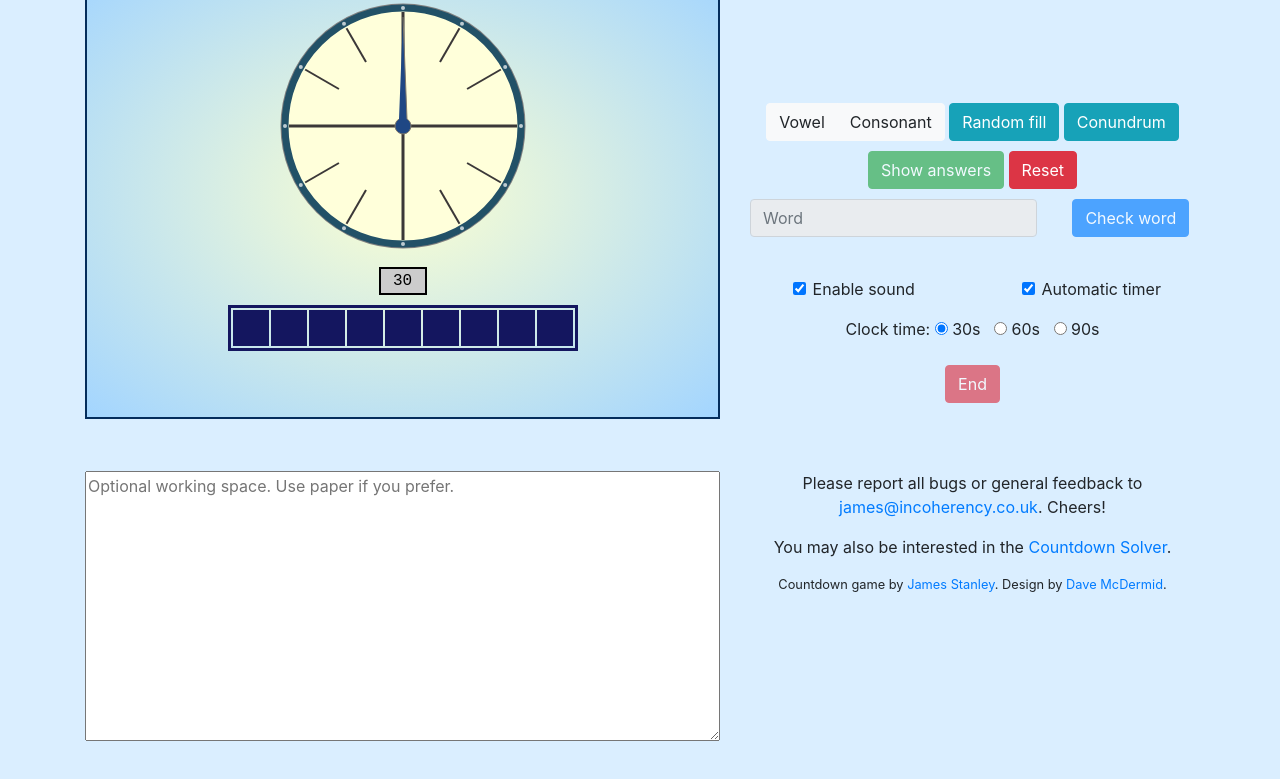
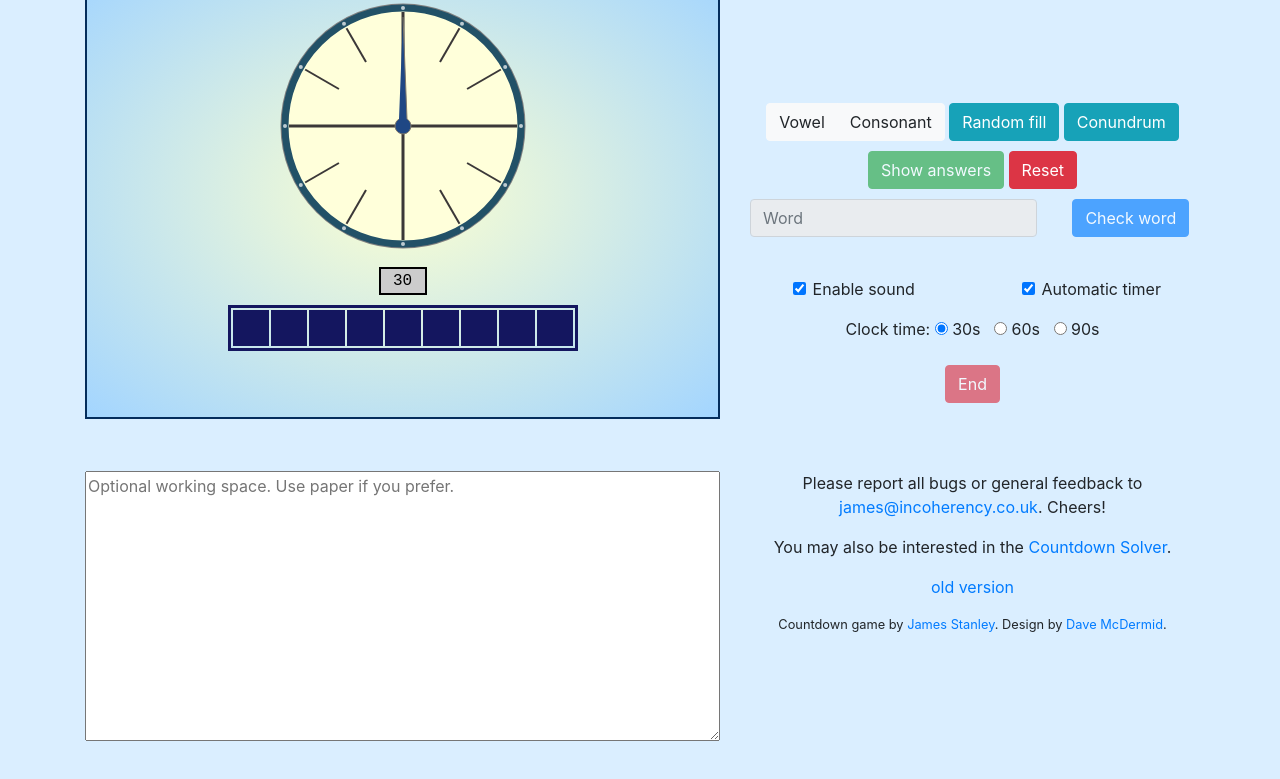
Before and after one commit to jes/countdown-game, a plain HTML site: page index.html in a window 1280 px wide. Shown: the part 117-896 px from the top of the page. Drawn offline with Linux system fonts and the light colour scheme.

Commit message:
Add old version link back

```diff
--- a/index.html
+++ b/index.html
@@ -174,6 +174,7 @@
             <div class="col-lg-5">
                 <p class="text-center">Please report all bugs or general feedback to <a href="mailto:james@incoherency.co.uk">james@incoherency.co.uk</a>. Cheers!</p>
                 <p class="text-center">You may also be interested in the <a href="/countdown/">Countdown Solver</a>.</p>
+                <p class="text-center"><a href="https://incoherency.co.uk/countdown/practice/">old version</a></p>
                 <p class="small text-center">Countdown game by <a href="https://incoherency.co.uk/">James Stanley</a>. Design by <a href="http://davemcdermid.co.uk/">Dave McDermid</a>.</p>
                 <script async src="//pagead2.googlesyndication.com/pagead/js/adsbygoogle.js"></script>
                 <!-- Practice vlarge -->
```
